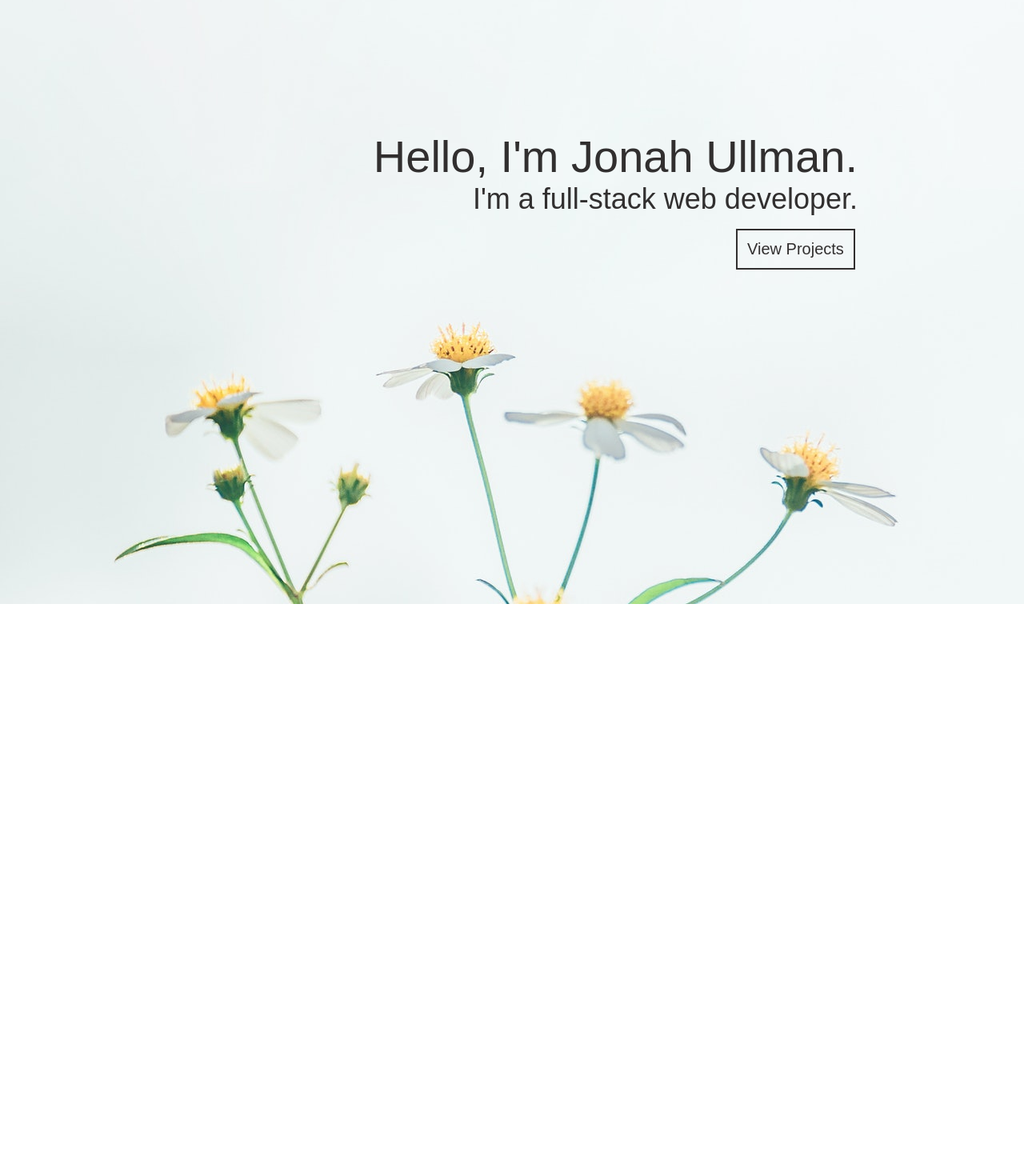
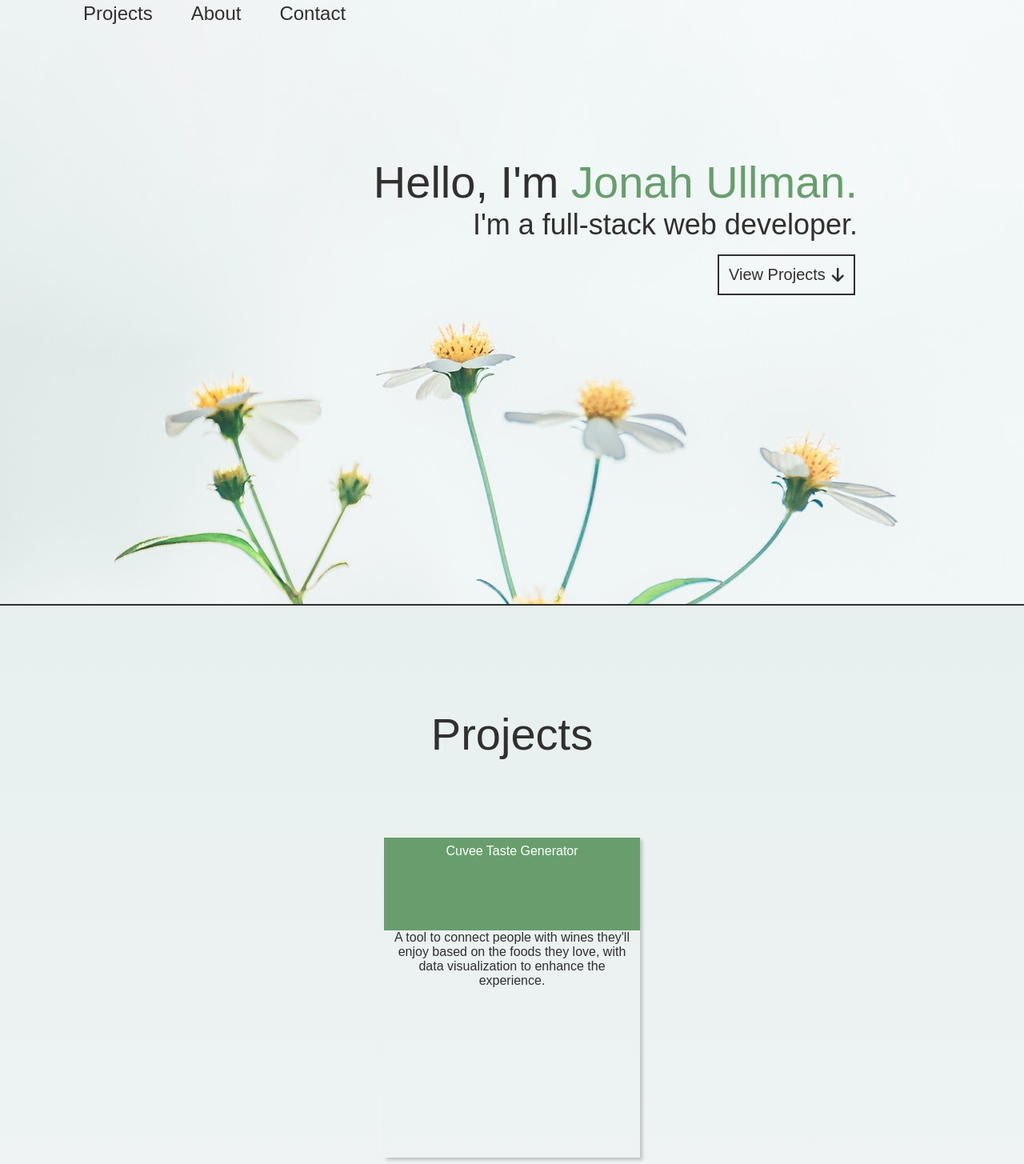
Before and after one commit to jonah-ullman/portfolio, a React app: page / in a window 1280 px wide. Shown: the part 45-1500 px from the top of the page at 80% size. Before the commit the page ends 800 px from the top, so only its background shows below. Built offline with nearby package versions, Linux system fonts and the light colour scheme; a web font is replaced by a local one.

Commit message:
updated hero, added link to projects component. provided initial code for flip-cards

```diff
--- a/client/app.js
+++ b/client/app.js
@@ -1,11 +1,12 @@
 import React from 'react';
-import { Navbar, Hero } from './components';
+import { Navbar, Hero, Projects } from './components';
 
 function App() {
   return (
     <div id="content">
-      {/* <Navbar /> */}
+      <Navbar />
       <Hero />
+      <Projects />
     </div>
   );
 }
--- a/client/components/Hero.js
+++ b/client/components/Hero.js
@@ -5,10 +5,18 @@ function Hero() {
     <div id="hero">
       <div id="hero-header">
         <div id="hero-header-text">
-          <div id="name">Hello, I'm Jonah Ullman.</div>
+          <div id="name">
+            <div id="hello">{"Hello, I'm "}</div>
+            <div> Jonah Ullman.</div>
+          </div>
           <div id="job-title">I'm a full-stack web developer.</div>
         </div>
-        <div id="projects-button">View Projects</div>
+        <a href="#projects">
+          <div id="projects-button">
+            <div className="projects-link">View Projects</div>
+            <i id="arrow" className="fas fa-arrow-down"></i>
+          </div>
+        </a>
       </div>
     </div>
   );
--- a/client/components/Navbar.js
+++ b/client/components/Navbar.js
@@ -3,10 +3,9 @@ import React from 'react';
 function Navbar() {
   return (
     <div id="navbar">
-      <div>Navbar item</div>
-      <div>Navbar item</div>
-      <div>Navbar item</div>
-      <div>Navbar item</div>
+      <div className="nav-item">Projects</div>
+      <div className="nav-item">About</div>
+      <div className="nav-item">Contact</div>
     </div>
   );
 }
--- /dev/null
+++ b/client/components/ProjectCard.js
@@ -0,0 +1,25 @@
+import React from 'react';
+
+function ProjectCard(props) {
+  return (
+    <div className="project-card">
+      <div className="project-card-inner">
+        <div className="project-card-front">
+          <div className="project-card-header">
+            <div>Cuvee Taste Generator</div>
+          </div>
+          <div>
+            A tool to connect people with wines they'll enjoy based on the foods
+            they love, with data visualization to enhance the experience.{' '}
+          </div>
+        </div>
+        <div className="project-card-back">
+          <div>React, Firebase, Victory.js</div>
+          <div>Learn More</div>
+        </div>
+      </div>
+    </div>
+  );
+}
+
+export default ProjectCard;
--- /dev/null
+++ b/client/components/Projects.js
@@ -0,0 +1,13 @@
+import React from 'react';
+import { ProjectCard } from '.';
+
+function Projects() {
+  return (
+    <div id="projects">
+      <div id="projects-title">Projects</div>
+      <ProjectCard />
+    </div>
+  );
+}
+
+export default Projects;
--- a/client/components/index.js
+++ b/client/components/index.js
@@ -1,3 +1,5 @@
 // This file provides a central import/export location for React components
 export { default as Navbar } from './Navbar';
 export { default as Hero } from './Hero';
+export { default as Projects } from './Projects';
+export { default as ProjectCard } from './ProjectCard';
--- /dev/null
+++ b/project-data.js
@@ -0,0 +1,6 @@
+const projects = [
+  {
+    name: 'Cuvee Taste Generator',
+    technologies: ['Firebase', 'React', 'Victory.js'],
+  },
+];
--- a/public/index.html
+++ b/public/index.html
@@ -5,6 +5,10 @@
     <meta name="viewport" content="width=device-width, initial-scale=1.0" />
     <title>Document</title>
     <link rel="stylesheet" href="/style.css" />
+    <script
+      src="https://kit.fontawesome.com/29174bc1ef.js"
+      crossorigin="anonymous"
+    ></script>
     <link
       href="https://fonts.googleapis.com/css2?family=Muli:ital@0;1&display=swap"
       rel="stylesheet"
--- a/public/style.css
+++ b/public/style.css
@@ -8,6 +8,11 @@ body,
   padding: 0;
   font-family: 'Muli', sans-serif;
   color: #312f2f;
+}
+
+a {
+  color: inherit;
+  text-decoration: none;
 }
 
 #hero {
@@ -29,13 +34,21 @@ body,
   flex-direction: column;
   padding: 3rem;
   align-items: flex-end;
-  margin-top: 10rem;
+  margin-top: 12rem;
   margin-right: 10rem;
+}
+
+#hello {
+  white-space: pre;
+  color: #312f2f;
 }
 
 #name {
   font-size: 3.5rem;
   text-align: right;
+  color: #689e6d;
+  display: flex;
+  flex-direction: row;
 }
 
 #job-title {
@@ -49,4 +62,98 @@ body,
   font-size: 1.25rem;
   margin-top: 1rem;
   margin-right: 0.2rem;
+  display: flex;
+  flex-direction: row;
 }
+
+#projects-button:hover {
+  cursor: pointer;
+  /* background-color: #312f2f; */
+  background-color: #aae089;
+  border: solid 0.15rem #aae089;
+  color: white;
+  transition: 0.5s;
+}
+
+#arrow {
+  margin-left: 0.5rem;
+  margin-top: 0.15rem;
+}
+
+#navbar {
+  display: flex;
+  flex-direction: row;
+  position: absolute;
+  z-index: 10;
+  font-size: 1.5rem;
+  padding: 3rem;
+  margin-left: 2rem;
+}
+
+.nav-item {
+  margin: auto 1.5rem;
+}
+
+.nav-item:hover {
+  cursor: pointer;
+  text-decoration: underline;
+  transition: 1s;
+}
+
+#projects-title {
+  font-size: 3.5rem;
+  margin-top: 8rem;
+  margin-bottom: 6rem;
+}
+
+#projects {
+  height: 100%;
+  width: 100%;
+  display: flex;
+  flex-direction: column;
+  align-items: center;
+  background: linear-gradient(#e7f0ef, #eff3f4);
+  border-top: solid 0.15rem #312f2f;
+}
+
+.project-card {
+  background-color: transparent;
+  width: 20rem;
+  height: 25rem;
+  border: 1px solid #f1f1f1;
+  perspective: 1000px;
+}
+
+.project-card-inner {
+  position: relative;
+  width: 100%;
+  height: 100%;
+  text-align: center;
+  transition: transform 0.8s;
+  transform-style: preserve-3d;
+  box-shadow: 0.2rem 0.2rem 0.25rem 0rem rgba(0, 0, 0, 0.2);
+}
+
+.project-card:hover .project-card-inner {
+  transform: rotateY(180deg);
+}
+
+.project-card-front,
+.project-card-back {
+  position: absolute;
+  width: 100%;
+  height: 100%;
+  -webkit-backface-visibility: hidden; /* Safari */
+  backface-visibility: hidden;
+}
+
+.project-card-back {
+  transform: rotateY(180deg);
+}
+
+.project-card-header {
+  background-color: #689e6d;
+  padding: 0.5rem;
+  color: white;
+  height: 25%;
+}
```
